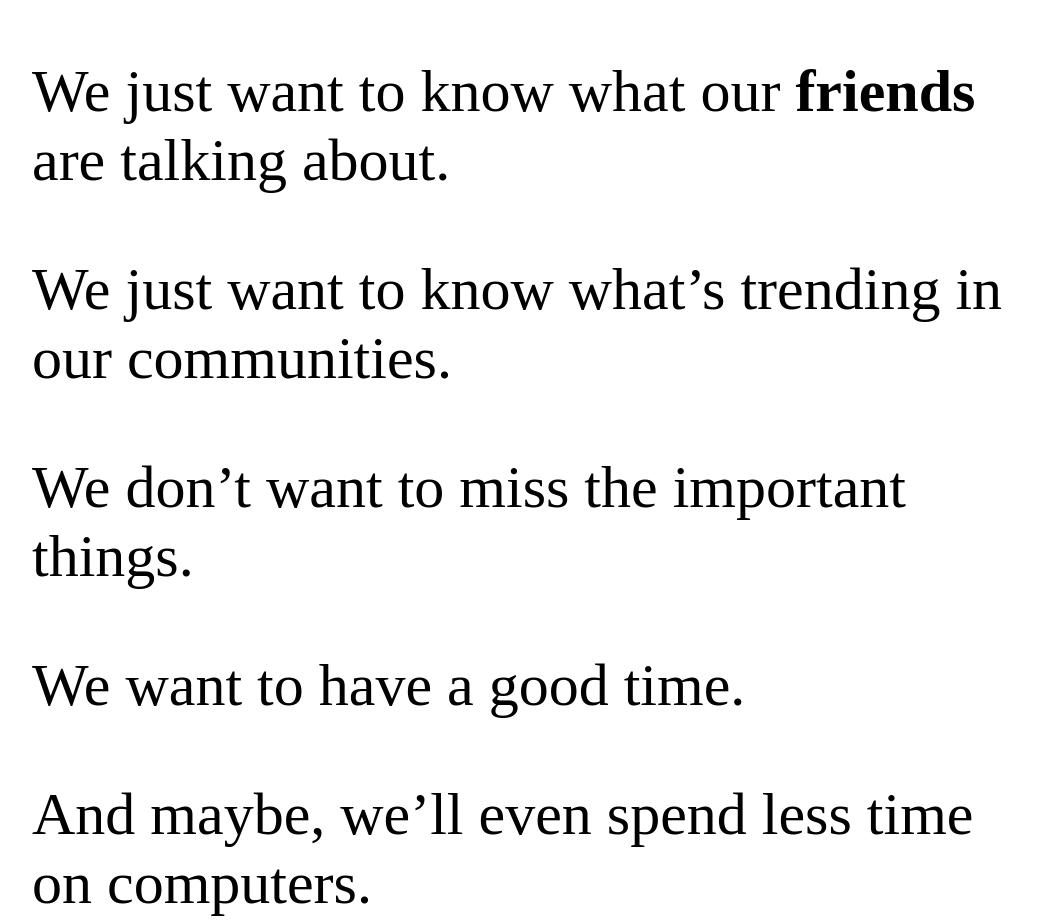
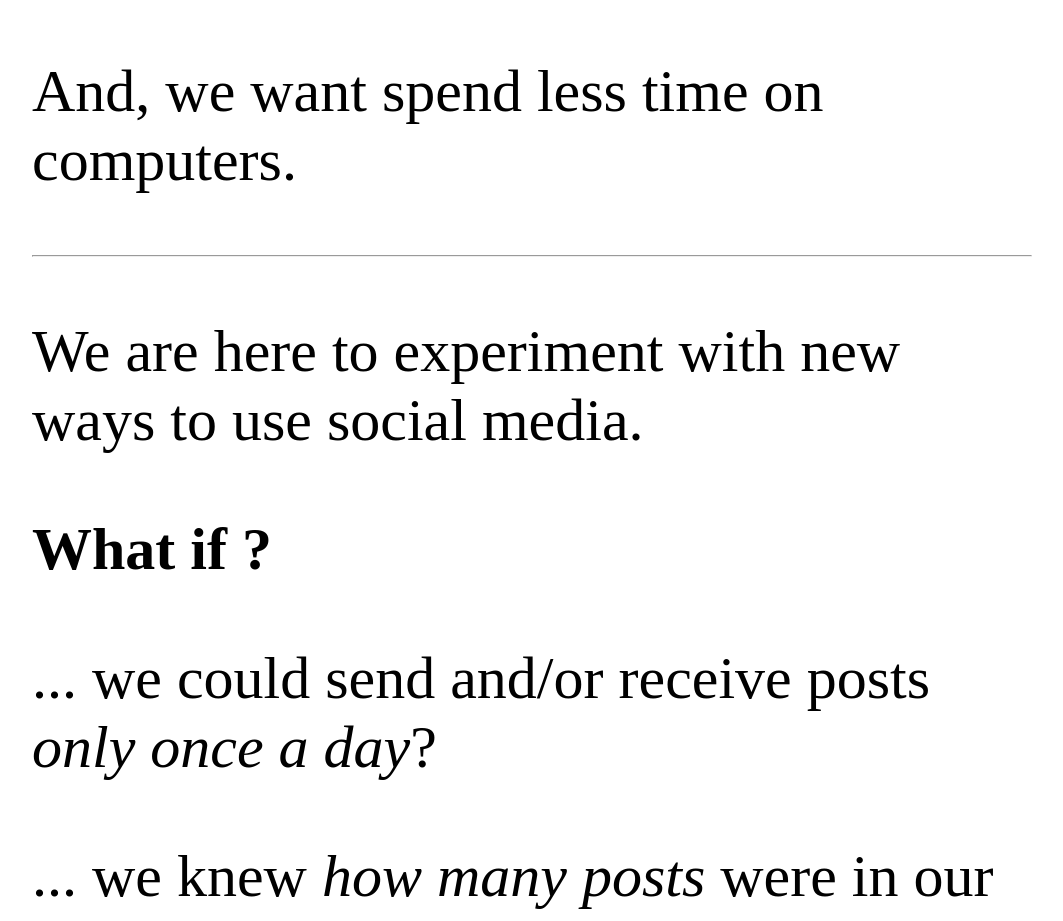
Before and after one commit to lasercatspro/rtf, a plain HTML site: page index.html in a window 1280 px wide. Shown: the part 608-1529 px from the top of the page, without its empty margins (108-1171 px from the left). Drawn offline with Linux system fonts and the light colour scheme.

Commit message:
Update index.html

```diff
--- a/index.html
+++ b/index.html
@@ -48,15 +48,7 @@
 
       <p>We want to sort, we want to filter, we want control over our feed.</p>
 
-      <p>We just want to know what our <strong>friends</strong> are talking about.</p>
-
-      <p>We just want to know what’s trending in our communities.</p>
-
-      <p>We don’t want to miss the important things.</p>
-
-      <p>We want to have a good time.</p>
-
-      <p>And maybe, we’ll even spend less time on computers.</p>
+      <p>And, we want spend less time on computers.</p>
 
       <hr>
 
@@ -64,7 +56,7 @@
 
       <p><strong>What if ?</strong></p>
 
-      <p>... we could send and/or receive posts <em>once a day</em>?</p>
+      <p>... we could send and/or receive posts <em>only once a day</em>?</p>
 
       <p>... we knew <em>how many posts</em> were in our timeline since the last time we connected?</p>
 
```
